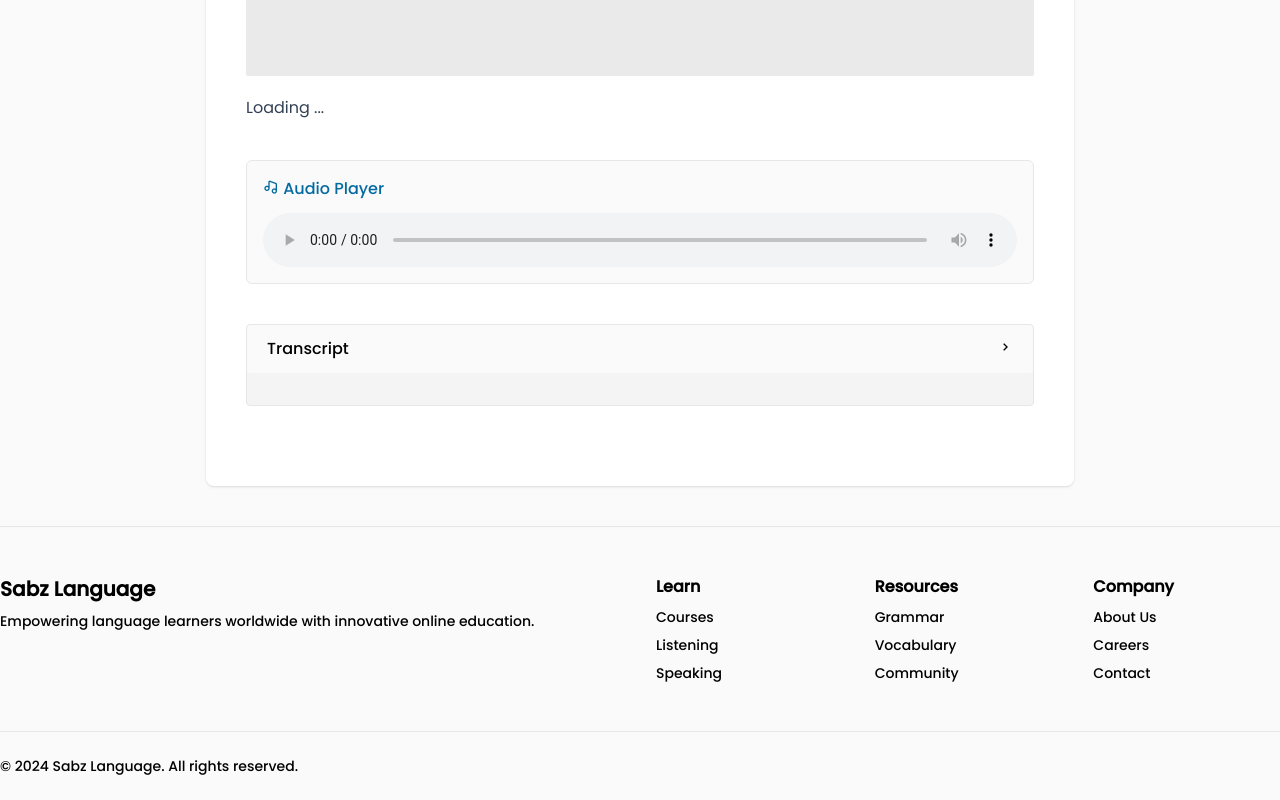
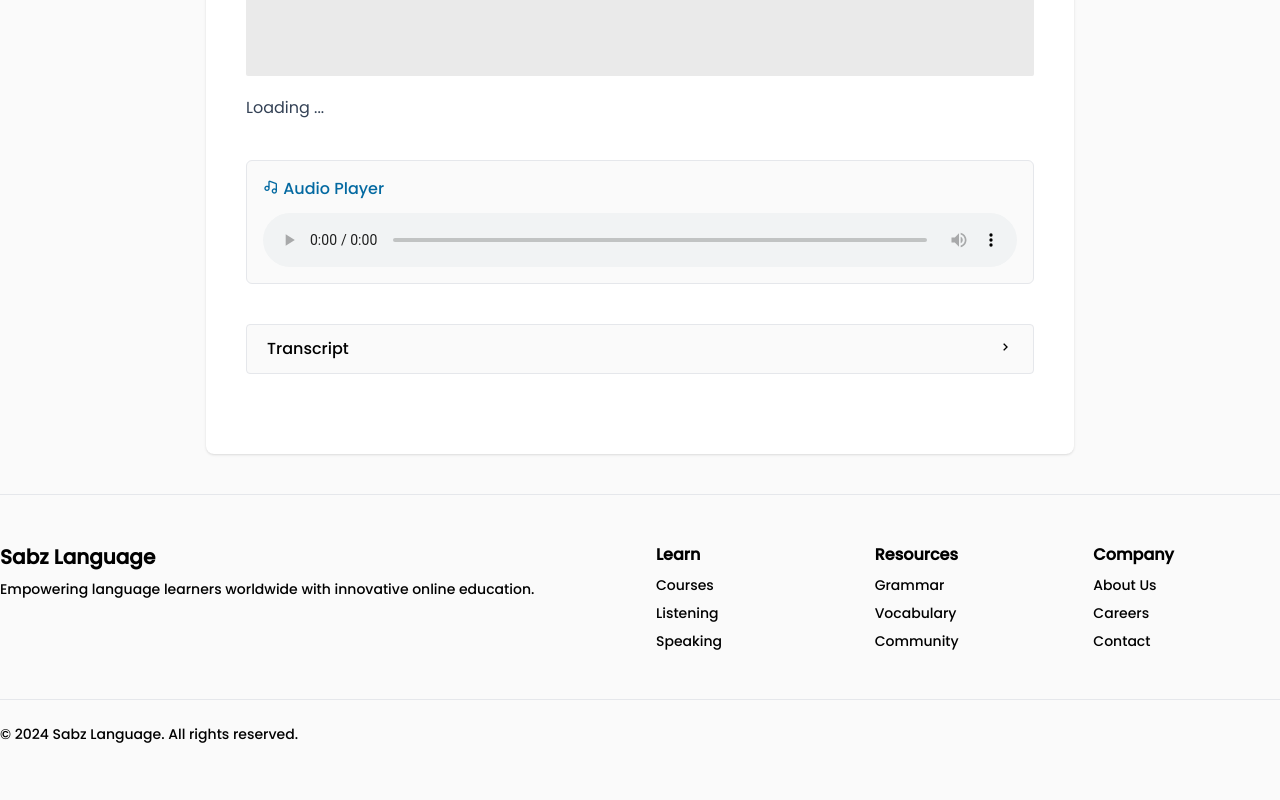
Before and after one commit to peymangeek/sabz-language, a website with bundled scripts: page skills/listening/index.html in a window 1280 px wide. Shown: the part 966-1766 px from the top of the page. After the commit the page ends 1734 px from the top, so only its background shows below. Built offline with nearby package versions, Linux system fonts and the light colour scheme.

Commit message:
transcript section fixed

```diff
--- a/skills/listening/index.html
+++ b/skills/listening/index.html
@@ -200,7 +200,7 @@
             <i class="bx bx-chevron-right"></i>
           </span>
         </button>
-        <div id="transcripts hidden-section" class="h-full p-4 space-y-5"></div>
+        <div id="transcripts" class="h-full p-4 space-y-5 hidden-section"></div>
       </div>
     </main>
 
```
